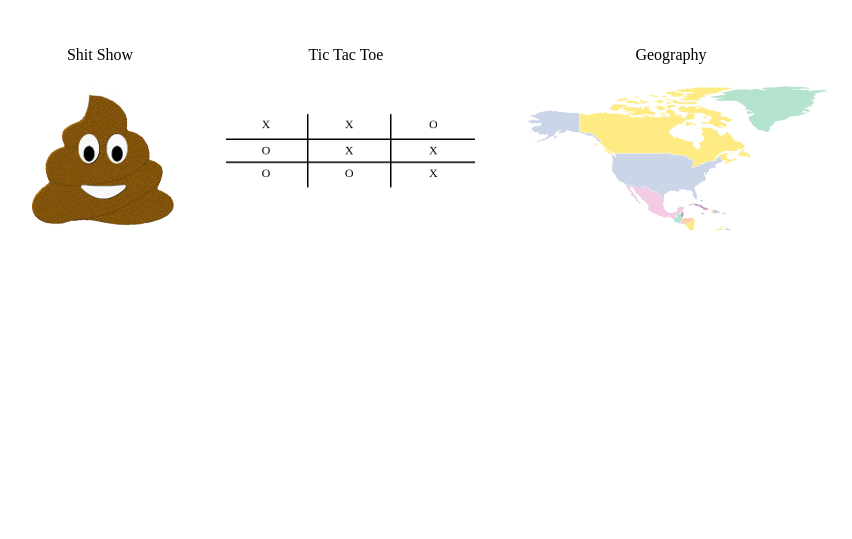
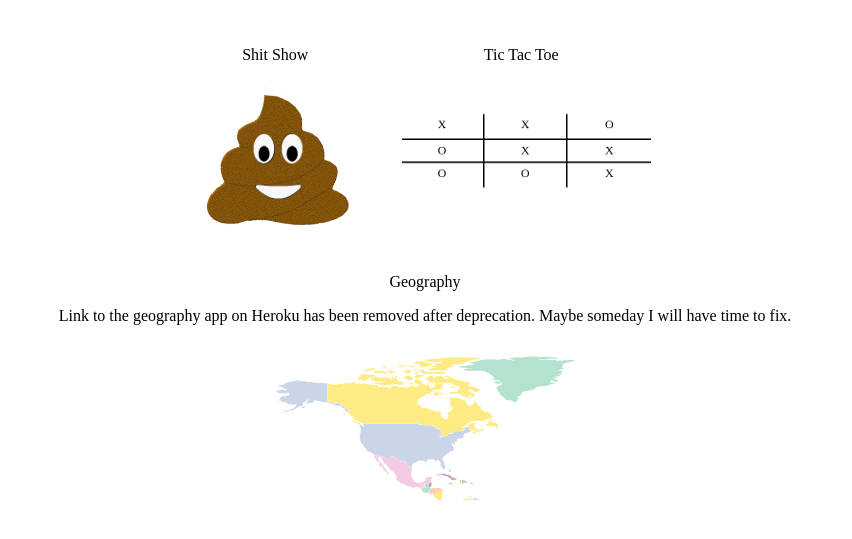
Before and after one commit to michelelong/michelelong.github.io, a plain HTML site: page index.html in a window 1280 px wide. Shown: the part 97-636 px from the top of the page, without its empty margins (215-1067 px from the left). Drawn offline with Linux system fonts and the light colour scheme.

Commit message:
Remove geography link to heroku

```diff
--- a/index.html
+++ b/index.html
@@ -27,7 +27,7 @@
     </div>
     <div class="center">
       <p>Geography</p>
-      <a class="choice" href="https://cs50-usgeo-ml.herokuapp.com">
+      <p>Link to the geography app on Heroku has been removed after deprecation. Maybe someday I will have time to fix.</p>
         <img src="geography-preview.png" />
       </a>
     </div>
```
